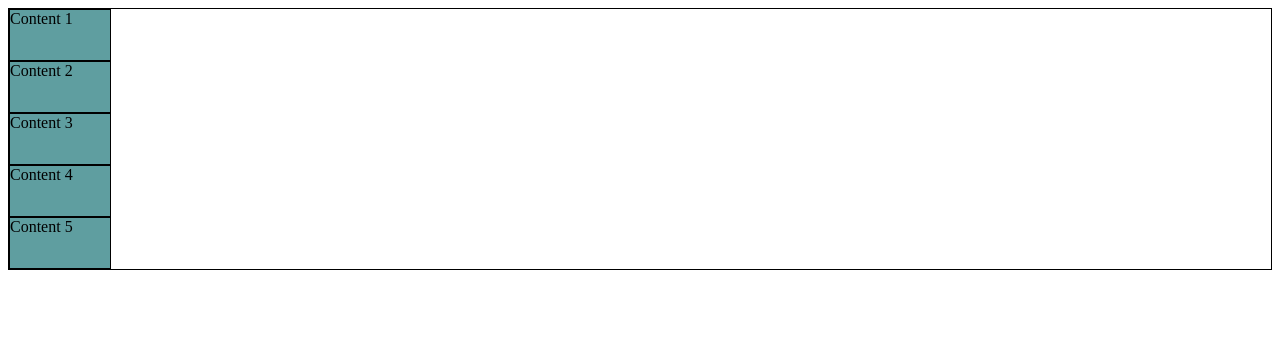
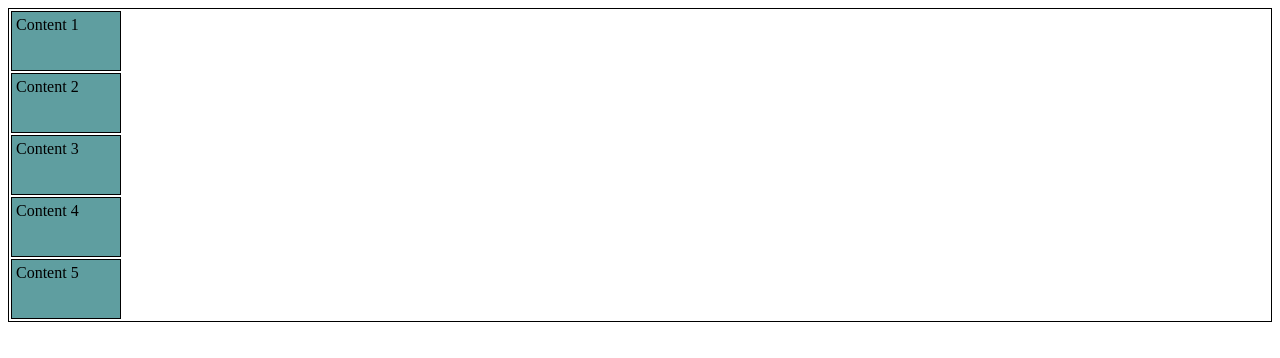
Before and after one commit to sofievd/salt-html-exercises, a plain HTML site: page css training/cssMarginAndPadding.html in a window 1280 px wide. Drawn offline with Linux system fonts and the light colour scheme.

Commit message:
Added some padding and margin to the div ruleset in the cssMarginAndPadding html file.

```diff
--- a/css training/cssMarginAndPadding.html
+++ b/css training/cssMarginAndPadding.html
@@ -13,7 +13,8 @@
             width: 100px;
             height: 50px;
             border: 1px solid black;
-
+            margin: 2px;
+            padding: 4px;
         }
 
     </style>
```
